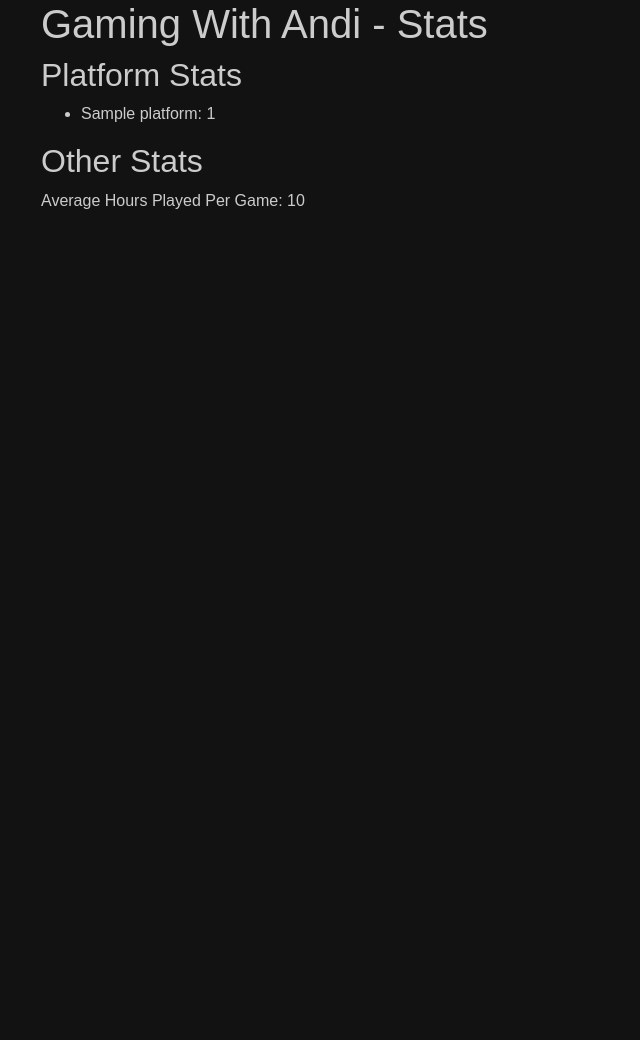
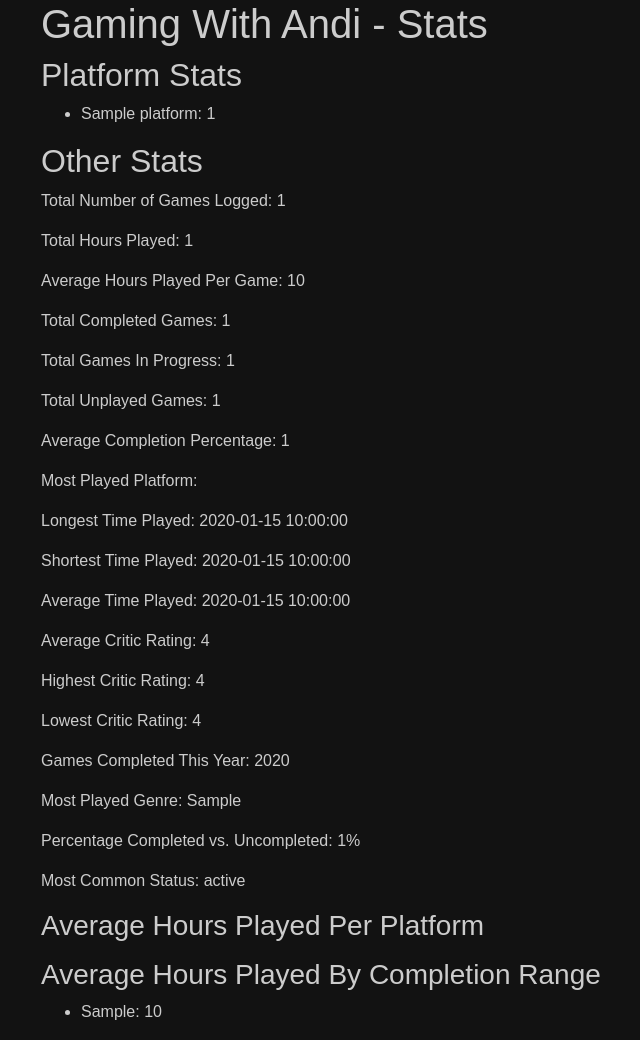
Before and after one commit to AndrewWhitty/GamingWithAndi, a Flask app: template templates/stats.html in a window 1280 px wide. Shown: the part 60-1100 px from the top of the page, without its empty margins (44-684 px from the left). Before the commit the page ends 269 px from the top, so only its background shows below. Run offline with Flask 2, Linux system fonts and the light colour scheme; the template is opened without the code that fills it: most values are stand-ins (such as "Sample title", 1, 10 or a date in 2020); some libraries are stand-ins or nearby versions.

Commit message:
Update stats.html

```diff
--- a/templates/stats.html
+++ b/templates/stats.html
@@ -29,8 +29,51 @@
             {% endfor %}
         </ul>
         <h2>Other Stats</h2>
-        <p>Average Hours Played Per Game: {{ average_hours_per_game }}</p>
-        <!-- Add more statistics here -->
+        <div class="stat-row">
+            <p>Total Number of Games Logged: {{ total_games }}</p>
+            <p>Total Hours Played: {{ total_hours_played }}</p>
+            <p>Average Hours Played Per Game: {{ average_hours_per_game }}</p>
+            <p>Total Completed Games: {{ total_completed_games }}</p>
+        </div>
+        <div class="stat-row">
+            <p>Total Games In Progress: {{ total_in_progress_games }}</p>
+            <p>Total Unplayed Games: {{ total_unplayed_games }}</p>
+            <p>Average Completion Percentage: {{ average_completion_percentage }}</p>
+            <p>Most Played Platform: {{ most_played_platform }}</p>
+        </div>
+        <div class="stat-row">
+            <p>Longest Time Played: {{ longest_time_played }}</p>
+            <p>Shortest Time Played: {{ shortest_time_played }}</p>
+            <p>Average Time Played: {{ average_time_played }}</p>
+            <p>Average Critic Rating: {{ average_critic_rating }}</p>
+        </div>
+        <div class="stat-row">
+            <p>Highest Critic Rating: {{ highest_critic_rating }}</p>
+            <p>Lowest Critic Rating: {{ lowest_critic_rating }}</p>
+            <p>Games Completed This Year: {{ games_completed_this_year }}</p>
+            <p>Most Played Genre: {{ most_played_genre }}</p>
+        </div>
+        <div class="stat-row">
+            <p>Percentage Completed vs. Uncompleted: {{ percentage_completed_vs_uncompleted }}%</p>
+            <p>Most Common Status: {{ most_common_status }}</p>
+        </div>
+        <div class="stat-row">
+            <h3>Average Hours Played Per Platform</h3>
+            <ul>
+                {% for platform, average_hours in average_hours_per_platform.items() %}
+                    <li>{{ platform }}: {{ average_hours }}</li>
+                {% endfor %}
+            </ul>
+        </div>
+        <div class="stat-row">
+            <h3>Average Hours Played By Completion Range</h3>
+            <ul>
+                {% for completion_range, average_hours in average_hours_by_completion_range.items() %}
+                    <li>{{ completion_range }}: {{ average_hours }}</li>
+                {% endfor %}
+            </ul>
+        </div>
+        <!-- Add more stats sections here -->
     </main>
 </body>
 </html>
```
